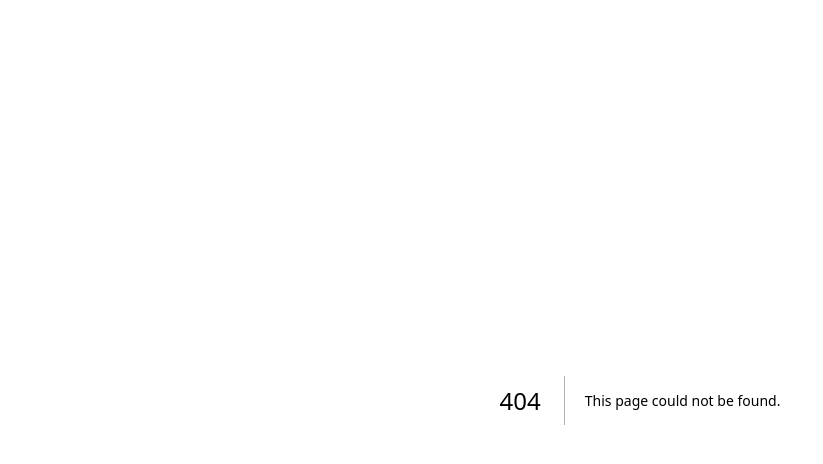
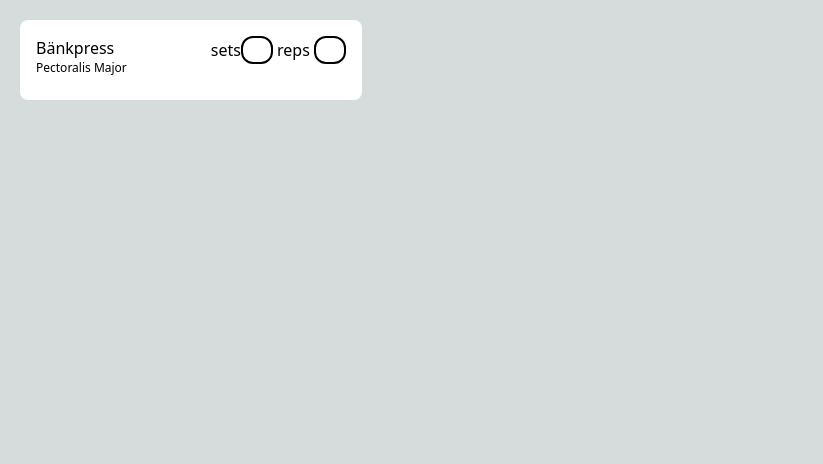
Before and after one commit to pernillakack/lift, a Next.js app: page /set_reps in a window 1280 px wide. Before the commit this address had no page. Shown: the top 464 px of the page, without its empty margins (0-823 px from the left). Built offline with nearby package versions, Linux system fonts and the light colour scheme.

Commit message:
new card with set and reps /med UXarna

```diff
--- a/pages/pass.tsx
+++ b/pages/pass.tsx
@@ -6,25 +6,20 @@ import { TiPlus } from 'react-icons/ti'
 interface Props {}
 
 const Pass: NextPage<Props> = ({}) => {
-  return  <div className="  [bg-gray-200]   bg-cover bg-center w-full    ">
-<div className=' flex justify-items-center' >
+  return  <div className=" h-screen flex justify-center ">
 
-<div id='card' className='flex px-4 py-4 absolute h-20 bg-white rounded-lg shadow-[4px 5px 15px rgba(0,0,0,0.07)]   w-[342px] left-[20px] top-[20px]'>
-<div id='info' className='flex flex-col'>Overhead dumbbell press
-<div id='muskelgrupp' className=' w-24 h-4 not-italic font-normal text-xs leading-4'>Axlar</div>
-</div>
-<div id='container plus' className='flex my-4 ml-14 mr-2' >
-<div><TiPlus className=' mb-8 w-[18px] h-[18px] top-[33px] left[297px]'/></div>
-</div>
+
+<div id='card' className='flex justify-between px-4 py-4 absolute h-20 bg-white rounded-lg shadow-[4px 5px 15px rgba(0,0,0,0.07)]   w-[342px] left-[20px] top-[20px]'>
+  <div id='info' className='flex flex-col'>Overhead dumbbell press
+    <div id='muskelgrupp' className=' w-24 h-4 not-italic font-normal text-xs leading-4'>Axlar</div>
+  </div>
+  <div id='container plus' className='flex my-4 ml-1 mr-2' >
+    <div><TiPlus className=' mb-8 w-[18px] h-[18px] top-[33px] left[297px]'/></div>
+  </div>
 
 </div>
 
-
-
   <DittPass />
-
-  </div>
-
 
 </div>
 
--- /dev/null
+++ b/pages/set_reps.tsx
@@ -0,0 +1,26 @@
+import { NextPage } from 'next'
+
+interface Props {}
+
+const Set_reps: NextPage<Props> = ({}) => {
+  return <div>
+    <div id='card' className='flex justify-between px-4 py-4 absolute h-20 bg-white rounded-lg shadow-[4px 5px 15px rgba(0,0,0,0.07)]   w-[342px] left-[20px] top-[20px]'>
+        <div id='container'>
+
+            <div id='övning'className='flex'>Bänkpress</div>
+            <div id='muskelgrupp' className='text-xs'>Pectoralis Major</div>
+
+        </div>
+
+        <div className='flex flex-row'>
+        <form>
+            <div id='sets' className=''> sets
+            <input type="text" name='message'  className='w-8 rounded-xl border-solid border-2 border-black'/> reps <input type='text' name='message' className='w-8 rounded-xl border-solid border-2 border-black'/></div>
+        </form>
+        </div>
+
+    </div>
+  </div>
+}
+
+export default Set_reps
```
